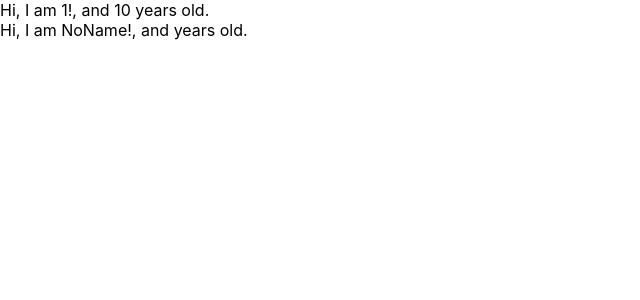
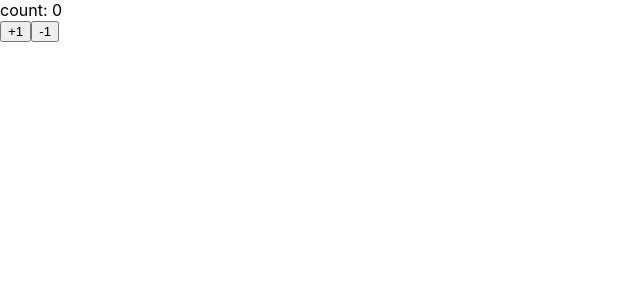
Before and after one commit to amatsukixgithub/udemy-react-redux-crud-application, a React (Create React App) app: page / in a window 1280 px wide. Shown: the top 300 px of the page, without its empty margins (0-640 px from the left). Built offline with nearby package versions, Linux system fonts and the light colour scheme.

Commit message:
learn state and setState

```diff
--- a/src/App.js
+++ b/src/App.js
@@ -1,29 +1,30 @@
-import React from 'react';
-import PropTypes from 'prop-types';
+import React, { Component } from 'react';
 
-const App = () => {
-  const profiles = [
-    { name: 1, age: '10'},
-    { name: "NoName"}
-  ]
-  return (
-    <div>
-      {
-        profiles.map((profiles, index) => {
-          return <User name={profiles.name} age={profiles.age} key={index} />
-        })
-      }
-    </div>
-  )
-}
+const App = () => (<Counter></Counter>)
 
-const User = (props) => {
-  return <div>Hi, I am {props.name}!, and {props.age} years old.</div>
-}
+class Counter extends Component{
+  constructor(props){
+    super(props) //親クラスで初期化処理
+    this.state = { count: 0 } //Stateにcountを定義
+  }
 
-User.propTypes = {
-  name: PropTypes.string, //nameは文字列
-  age: PropTypes.number.isRequired, // numberは数値で存在が必須
+  handlePlusButton = () => {
+    this.setState( {count: this.state.count + 1} )
+  }
+
+  handleMinusButton = () => {
+    this.setState( {count: this.state.count - 1} )
+  }
+
+  render(){
+    return (
+      <React.Fragment>
+        <div>count: { this.state.count }</div>
+        <button onClick={this.handlePlusButton}>+1</button>
+        <button onClick={this.handleMinusButton}>-1</button>
+      </React.Fragment>
+    )
+  }
 }
 
 export default App;
```
